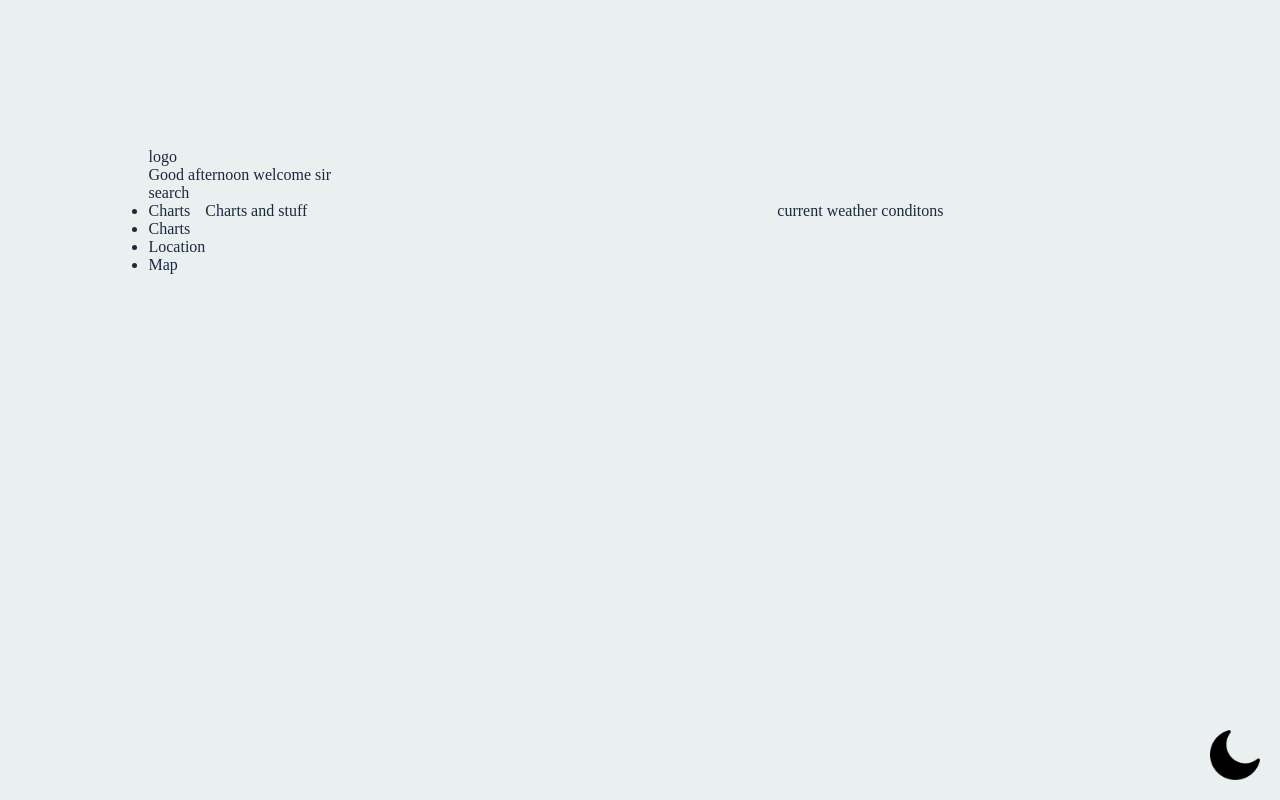
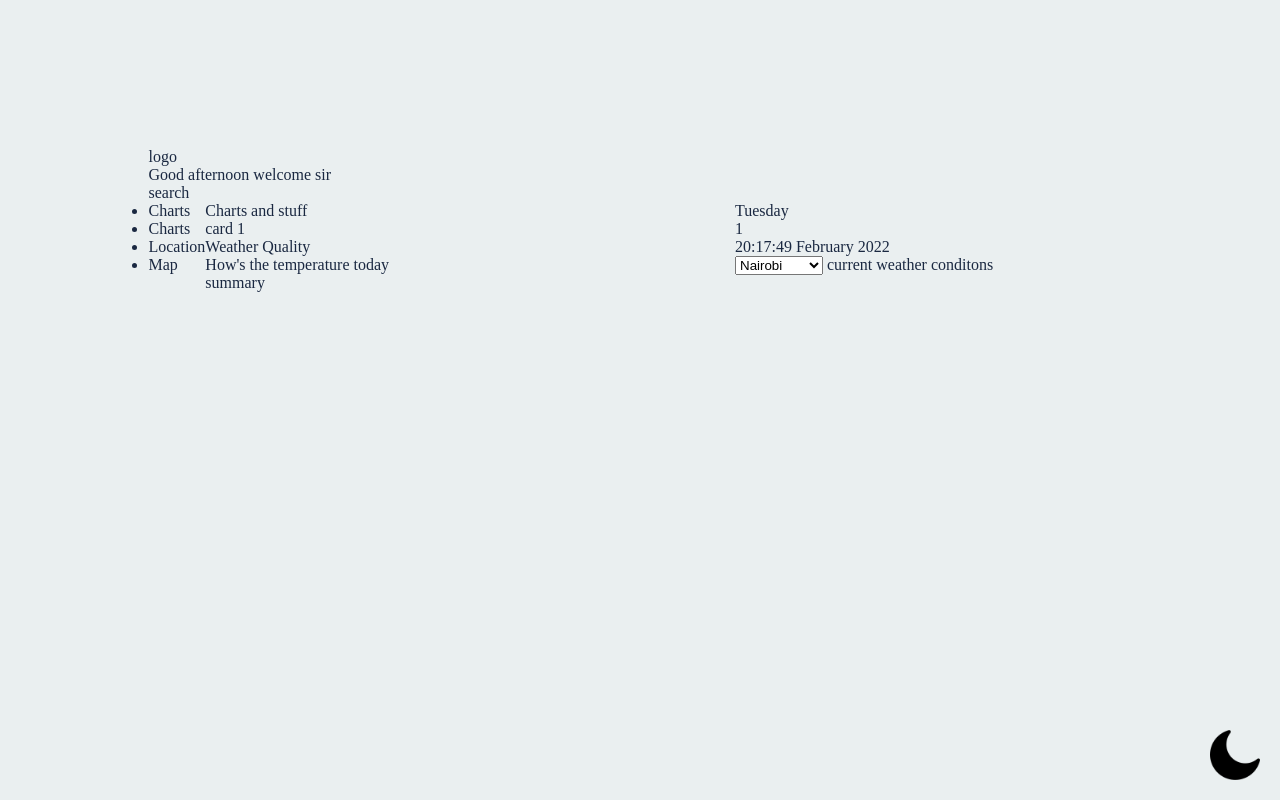
Before and after one commit to mevolkan/dashboard, a plain HTML site: page index.html in a window 1280 px wide. Drawn offline with Linux system fonts and the light colour scheme.

Commit message:
time working

```diff
--- a/css/styles.css
+++ b/css/styles.css
@@ -22,6 +22,7 @@ main{
     background: var(--tertiary-color);
     color: var(--secondary-color);
     padding: 2%;
+    border-radius: 10px;
 }
 .container {
     display: -ms-flexbox;
--- a/index.html
+++ b/index.html
@@ -17,7 +17,7 @@
                 logo
             </div>
             <div class="profile">
-                Good afternoon
+                Good <span id="greeting">afternoon</span>
                 welcome sir
             </div>
             <div class="search">
@@ -35,8 +35,35 @@
             </div>
             <div class="maincontent">
                 Charts and stuff
+                <div class="brief-cards">
+                    <div class="card">card 1</div>
+                    <div class="card">Weather Quality</div>
+                </div>
+                <div class="charts">
+                    <div class="chart">
+                        How's the temperature today
+                    </div>
+
+                    <div class="card-summary">
+                        summary
+                    </div>
+                </div>
             </div>
             <div class="weather">
+                <div>
+                    <span id="day"></span>
+                    <p id="date"></p>
+                    <span id="time"></span>
+                    <span id="month"></span>
+                    <span id="year"></span>
+                    <span id="temperature"></span>
+                    <span id="location"></span>
+                </div>
+                <select id="location">
+                    <option>Nairobi</option>
+                    <option>Mombasa</option>
+                    <option>Auto select</option>
+                </select>
                 current weather conditons
                 <img src="./images/moon.png" id="switcher">
             </div>
@@ -45,4 +72,5 @@
     </main>
 </body>
 <script src="./js/scripts.js"></script>
+
 </html>
--- a/js/scripts.js
+++ b/js/scripts.js
@@ -1,31 +1,66 @@
-let theme_switcher=document.querySelector("#switcher")
+// initiliaze
+window.onload = function () {
+    fetchTime();
+    setInterval(() => {
+        fetchTime();
+    }, 1000);
+}
+// get date
+function fetchTime() {
+    const weekday = ["Sunday", "Monday", "Tuesday", "Wednesday", "Thursday", "Friday", "Saturday"];
+    const month = ["January", "February", "March", "April", "May", "June", "July", "August", "September", "October", "November", "December"];
+    function addZero(i) {
+        if (i < 10) { i = "0" + i }
+        return i;
+    }
 
-let storageValue=localStorage.getItem("theme_state")
-if(storageValue===null){
-    localStorage.setItem("theme_state","disabled_state")
-}else if(storageValue==="enabled_state"){
+    let currentDate = new Date();
+    y = currentDate.getFullYear();
+    m = month[currentDate.getMonth()];
+    d = currentDate.getDate();
+    t = currentDate.getTime();
+
+    let hr = addZero(currentDate.getHours());
+    let min = addZero(currentDate.getMinutes());
+    let s = addZero(currentDate.getSeconds());
+    let time = hr + ":" + min + ":" + s;
+    dayOfWeek = weekday[currentDate.getDay()];
+    document.getElementById("time").innerHTML = time;
+    document.getElementById("date").innerHTML = d;
+    document.getElementById("day").innerHTML = dayOfWeek;
+    document.getElementById("month").innerHTML = m;
+    document.getElementById("year").innerHTML = y;
+}
+
+
+// Dark mode
+let theme_switcher = document.querySelector("#switcher")
+let storageValue = localStorage.getItem("theme_state")
+if (storageValue === null) {
+    localStorage.setItem("theme_state", "disabled_state")
+} else if (storageValue === "enabled_state") {
     darkMode()
 }
 
-theme_switcher.addEventListener("click",()=>{
-    storageValue=localStorage.getItem("theme_state")
-    if(storageValue==="disabled_state"){
+theme_switcher.addEventListener("click", () => {
+    storageValue = localStorage.getItem("theme_state")
+    if (storageValue === "disabled_state") {
         darkMode()
-    }else{
+    } else {
         lightMode()
     }
 })
 
-function darkMode(){
-    localStorage.setItem("theme_state","enabled_state")
+function darkMode() {
+    localStorage.setItem("theme_state", "enabled_state")
     document.body.classList.add("dark_mode")
-    theme_switcher.setAttribute("src","./images/sun.png")
+    theme_switcher.setAttribute("src", "./images/sun.png")
 }
 
-function lightMode(){
+function lightMode() {
     document.body.classList.remove("dark_mode")
-    localStorage.setItem("theme_state","disabled_state")
-    theme_switcher.setAttribute("src","./images/moon.png")
+    localStorage.setItem("theme_state", "disabled_state")
+    theme_switcher.setAttribute("src", "./images/moon.png")
 }
 // if browser detects dark mode
 if (window.matchMedia && window.matchMedia('(prefers-color-scheme: dark)').matches) {
```
Also changed, not shown: 1 other file.
